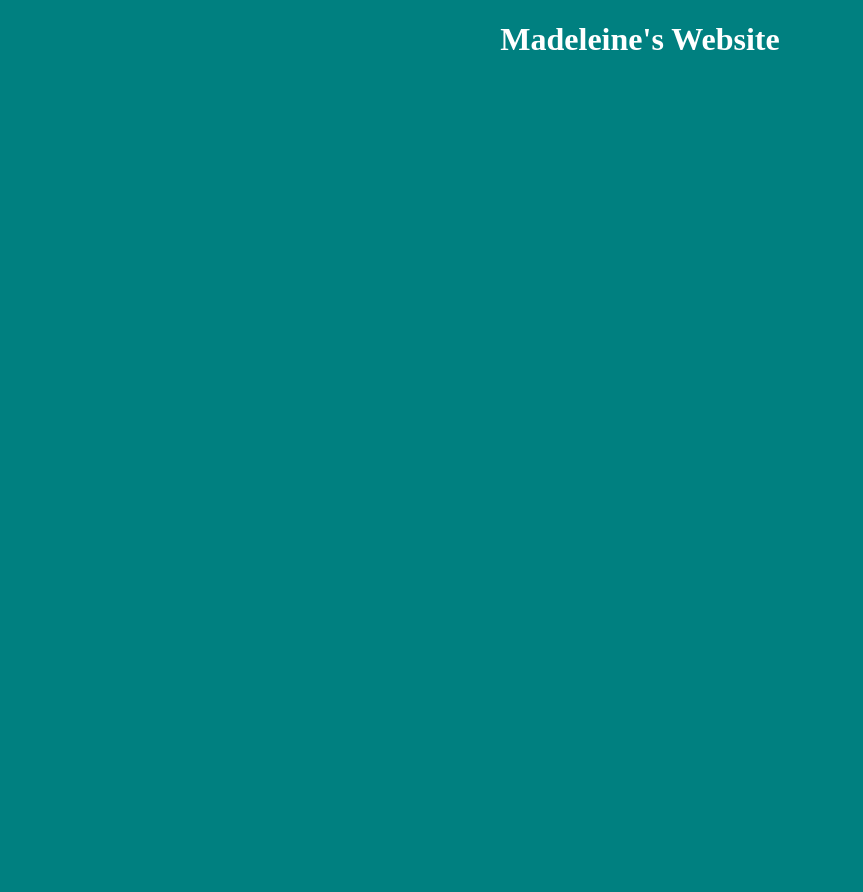
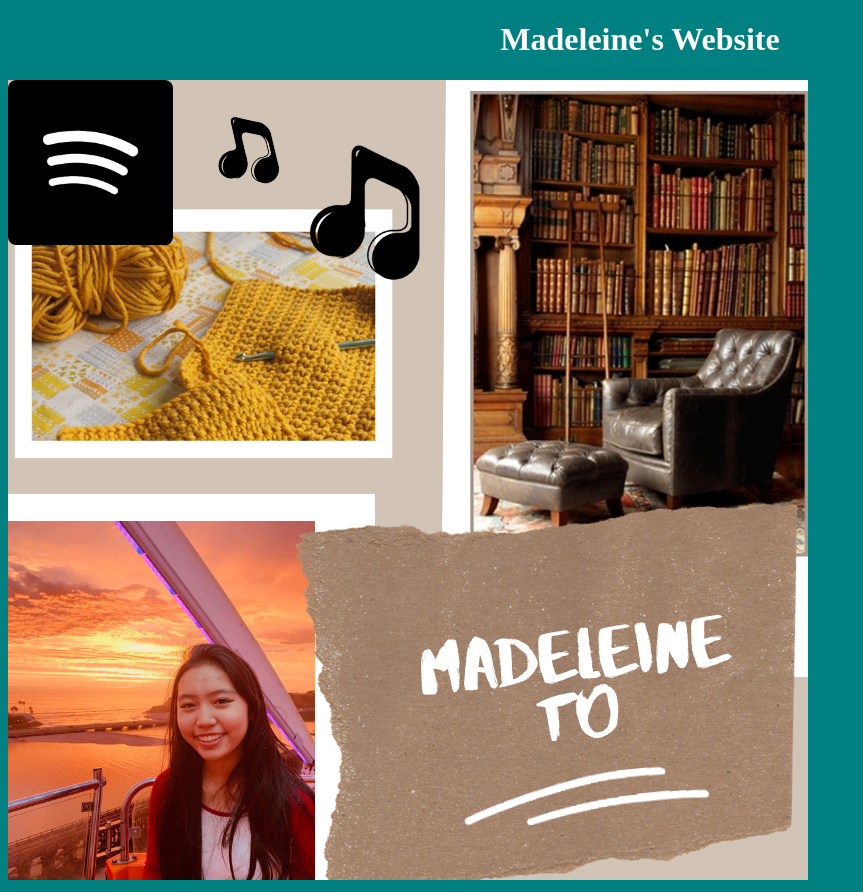
Before and after one commit to WVCS/wvcs--madeleine-e-t, a plain HTML site: page index.html in a window 1280 px wide. Shown: the whole page, without its empty margins (0-863 px from the left). Before the commit the page ends 800 px from the top, so only its background shows below. Drawn offline with Linux system fonts and the light colour scheme.

Commit message:
Update index.html
added artifact

```diff
--- a/index.html
+++ b/index.html
@@ -7,6 +7,7 @@
 </head>
 <body>
   <h1> Madeleine's Website </h1>
+  <img src="Artifact Madeleine To APCSP.png">
 
 </body>
 
```
